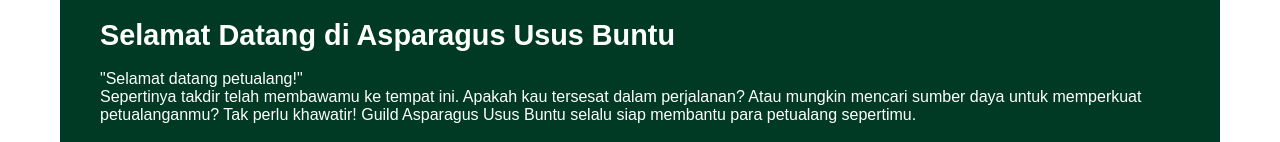
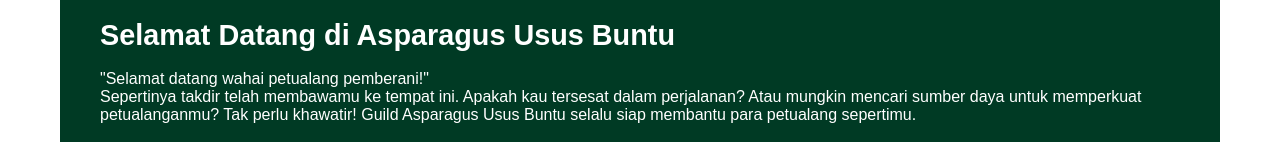
Before and after one commit to AsparagusUsusBuntu/SerikatAsparagus.co, a plain HTML site: page index.html in a window 1280 px wide. Shown: the part 141-283 px from the top of the page. Drawn offline with Linux system fonts and the light colour scheme.

Commit message:
Update index.html

```diff
--- a/index.html
+++ b/index.html
@@ -37,7 +37,7 @@
                     <div class="hero">
                         <h1>Selamat Datang di Asparagus Usus Buntu</h1>
                         <br>
-                        <p>"Selamat datang petualang!"</p>
+                        <p>"Selamat datang wahai petualang pemberani!"</p>
                         <p>
                             Sepertinya takdir telah membawamu ke tempat ini. Apakah kau tersesat dalam perjalanan? Atau mungkin mencari sumber daya untuk memperkuat petualanganmu?
                             Tak perlu khawatir! Guild Asparagus Usus Buntu selalu siap membantu para petualang sepertimu.
```
